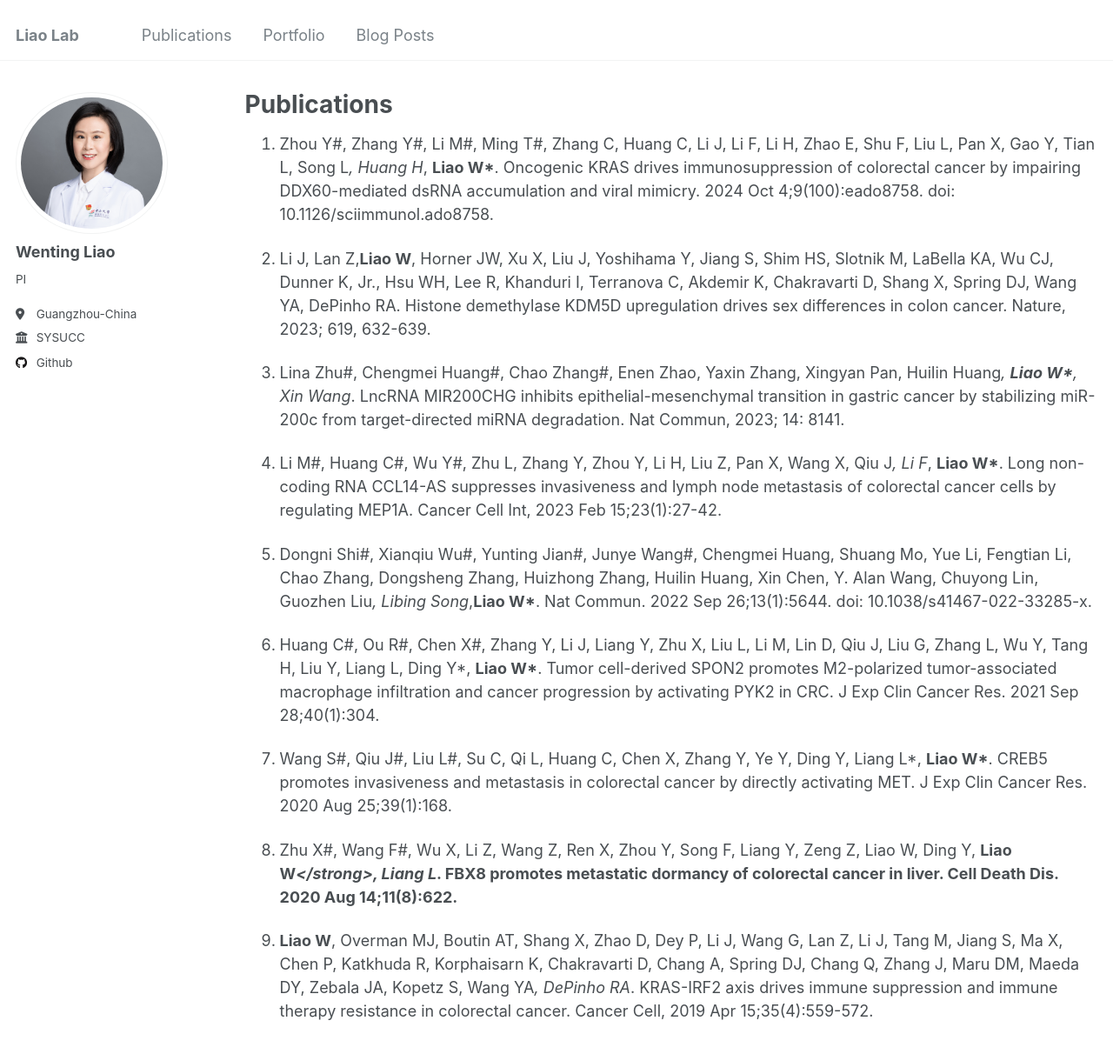
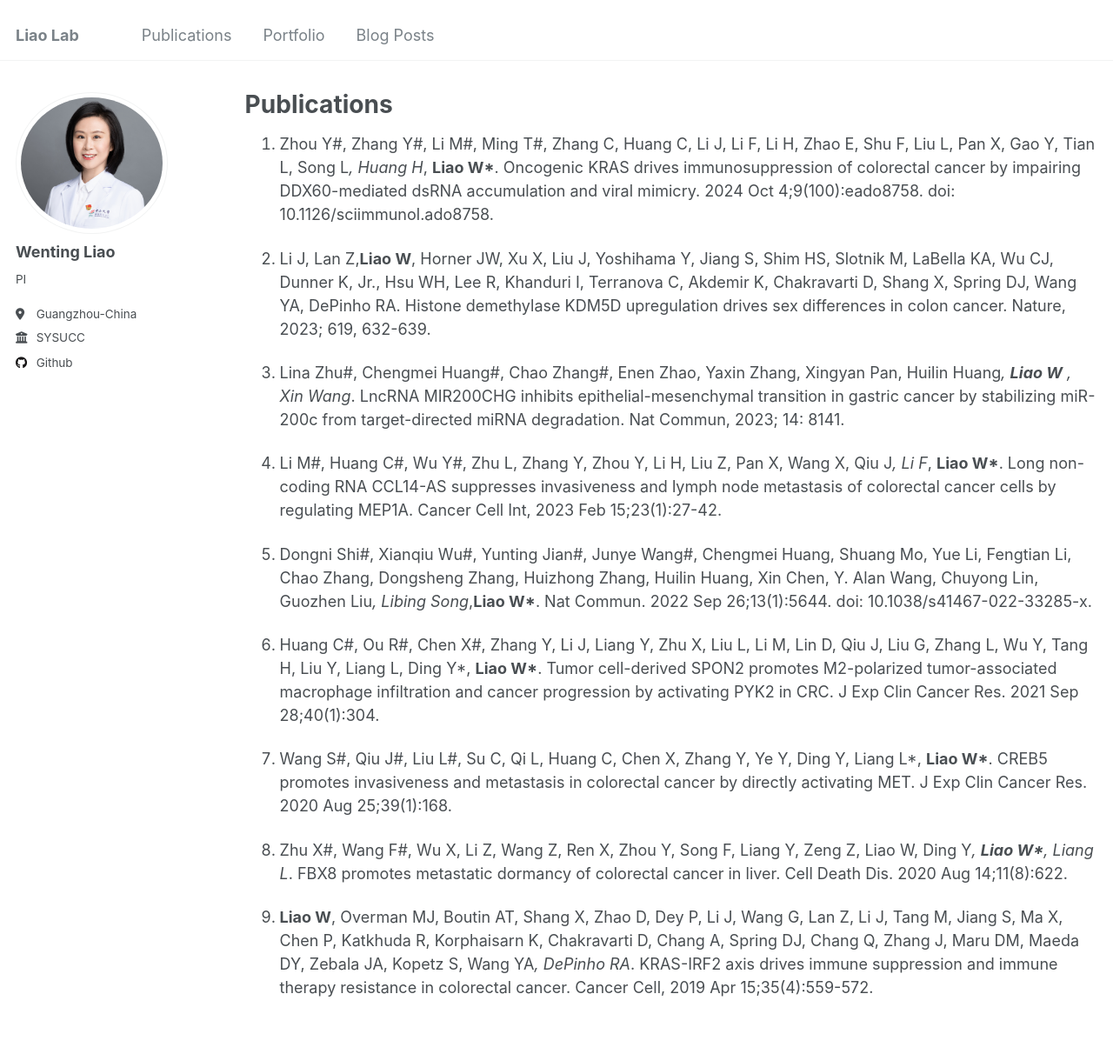
Before and after one commit to ImmunoTransLab/ImmunoTransLab, a Jekyll site: the page built from _pages/publications.md, in a window 1280 px wide and 1400 px high. Shown: the top 1212 px of the window at 87% size. Built offline with Jekyll 4.4.1, drawn with Linux system fonts in a browser that asks for light colours.

Commit message:
Update publications.md

```diff
--- a/_pages/publications.md
+++ b/_pages/publications.md
@@ -13,7 +13,7 @@ author_profile: true
 2. Li J, Lan Z,<strong>Liao W</strong>, Horner JW, Xu X, Liu J, Yoshihama Y, Jiang S, Shim HS, Slotnik M, LaBella KA, Wu CJ, Dunner K, Jr., Hsu WH, Lee R, Khanduri I, Terranova C, Akdemir K, Chakravarti D, Shang X, Spring DJ, Wang YA, DePinho RA. Histone demethylase KDM5D upregulation drives sex differences in colon cancer. Nature, 2023; 619, 632-639.
 
 
-3. Lina Zhu#, Chengmei Huang#, Chao Zhang#, Enen Zhao, Yaxin Zhang, Xingyan Pan, Huilin Huang*, <strong>Liao W*</strong>, Xin Wang*. LncRNA MIR200CHG inhibits epithelial-mesenchymal transition in gastric cancer by stabilizing miR-200c from target-directed miRNA degradation. Nat Commun, 2023; 14: 8141.
+3. Lina Zhu#, Chengmei Huang#, Chao Zhang#, Enen Zhao, Yaxin Zhang, Xingyan Pan, Huilin Huang*, <strong>Liao W</strong> , Xin Wang*. LncRNA MIR200CHG inhibits epithelial-mesenchymal transition in gastric cancer by stabilizing miR-200c from target-directed miRNA degradation. Nat Commun, 2023; 14: 8141.
 
 
 4. Li M#, Huang C#, Wu Y#, Zhu L, Zhang Y, Zhou Y, Li H, Liu Z, Pan X, Wang X, Qiu J*, Li F*, <strong>Liao W*</strong>. Long non-coding RNA CCL14-AS suppresses invasiveness and lymph node metastasis of colorectal cancer cells by regulating MEP1A. Cancer Cell Int, 2023 Feb 15;23(1):27-42.
@@ -30,7 +30,8 @@ author_profile: true
 7. Wang S#, Qiu J#, Liu L#, Su C, Qi L, Huang C, Chen X, Zhang Y, Ye Y, Ding Y, Liang L*, <strong>Liao W*</strong>. CREB5 promotes invasiveness and metastasis in colorectal cancer by directly activating MET. J Exp Clin Cancer Res. 2020 Aug 25;39(1):168.
 
 
-8. Zhu X#, Wang F#, Wu X, Li Z, Wang Z, Ren X, Zhou Y, Song F, Liang Y, Zeng Z, Liao W, Ding Y, <strong>Liao W*</strong>, Liang L*. FBX8 promotes metastatic dormancy of colorectal cancer in liver. Cell Death Dis. 2020 Aug 14;11(8):622.
+8. Zhu X#, Wang F#, Wu X, Li Z, Wang Z, Ren X, Zhou Y, Song F, Liang Y, Zeng Z, Liao W, Ding Y*, <strong>Liao W*</strong>,
+ Liang L*. FBX8 promotes metastatic dormancy of colorectal cancer in liver. Cell Death Dis. 2020 Aug 14;11(8):622.
 
 
 9. <strong>Liao W</strong>, Overman MJ, Boutin AT, Shang X, Zhao D, Dey P, Li J, Wang G, Lan Z, Li J, Tang M, Jiang S, Ma X, Chen P, Katkhuda R, Korphaisarn K, Chakravarti D, Chang A, Spring DJ, Chang Q, Zhang J, Maru DM, Maeda DY, Zebala JA, Kopetz S, Wang YA*, DePinho RA*. KRAS-IRF2 axis drives immune suppression and immune therapy resistance in colorectal cancer. Cancer Cell, 2019 Apr 15;35(4):559-572.
```
